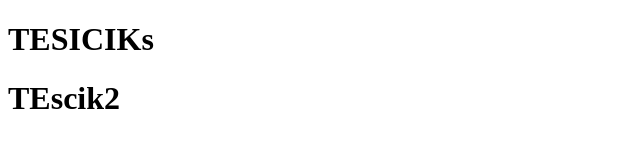
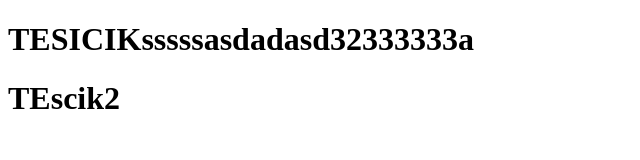
Before and after one commit to 255563/testrepo, a plain HTML site: page index.html in a window 1280 px wide. Shown: the whole page, without its empty margins (0-640 px from the left). Drawn offline with Linux system fonts and the light colour scheme.

Commit message:
Update index.html

```diff
--- a/index.html
+++ b/index.html
@@ -3,7 +3,7 @@
 <head>
 </head>
 <body>
-<h1>TESICIKs</h1>
+<h1>TESICIKsssssasdadasd32333333a</h1>
 <h1>TEscik2</h1>
 </body>
 </html>
```
